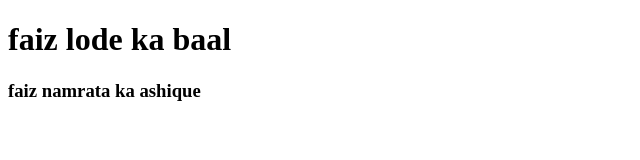
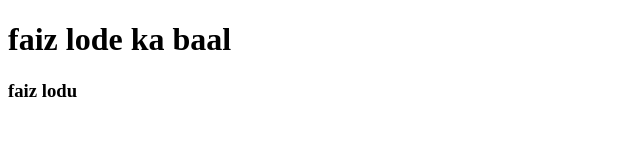
Before and after one commit to harshv2000/harsh, a plain HTML site: page index.html in a window 1280 px wide. Shown: the whole page, without its empty margins (0-640 px from the left). Drawn offline with Linux system fonts and the light colour scheme.

Commit message:
dfgergt
frrgtgtt

```diff
--- a/index.html
+++ b/index.html
@@ -9,6 +9,6 @@
 </head>
 <body>
     <h1> faiz lode ka baal</h1>
-    <h3> faiz namrata ka ashique</h3>
+    <h3> faiz lodu</h3>
 </body>
 </html>
```
